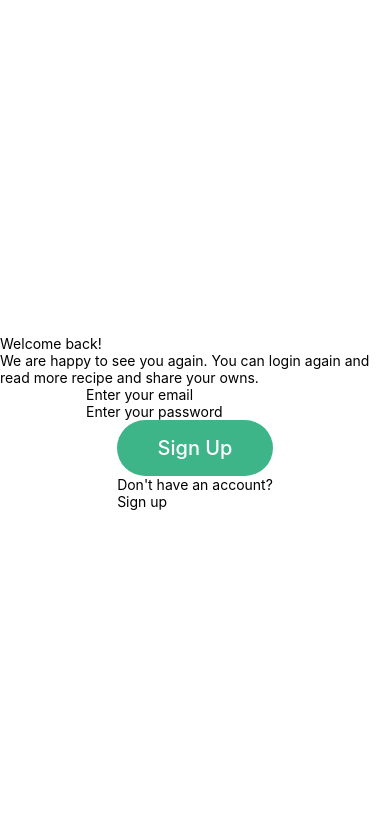
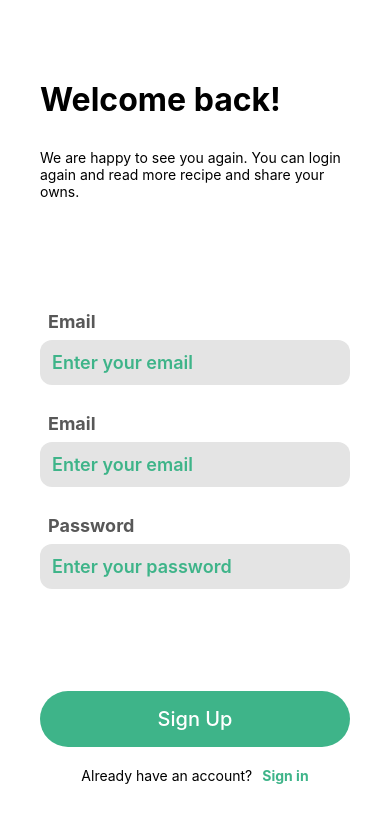
Before and after one commit to galanteria01/sharecipe, a React Native app: screen /Signup in a window 390 px wide. Shown: the top 822 px of the page. Built offline with nearby package versions, Linux system fonts and the light colour scheme.

Commit message:
feat: Implemented working auth and tabs

```diff
--- a/components/EmailInputField.jsx
+++ b/components/EmailInputField.jsx
@@ -1,12 +1,37 @@
 import React from 'react'
-import { View, Text, StyleSheet } from 'react-native'
+import { View, Text, StyleSheet, TextInput } from 'react-native'
 
-export default function EmailInputField() {
+export default function EmailInputField({title,label,value, onChange, placeholder, style}) {
     return (
-        <View>
-            <Text></Text>
-        </View>
+        <View style={style}>
+            <Text style={styles.text}>
+                {title}
+            </Text>
+            <TextInput
+                label={label}
+                placeholder={placeholder}
+                autoComplete='email'
+                style={styles.input}
+                value={value}
+                onChangeText={onChange}
+            />
+         </View>
     )
 }
 
-const styles = StyleSheet.create({})
+const styles = StyleSheet.create({
+    input: {
+        padding: 12,
+        fontWeight: '600',
+        fontSize: 18,
+        borderRadius: 12,
+        color: '#3eb489',
+        backgroundColor: '#e4e4e4'
+    },
+    text: {
+        fontSize: 18,
+        color: '#585858',
+        fontWeight: '700',
+        padding: 8
+    }
+})
--- a/components/PasswordInputField.jsx
+++ b/components/PasswordInputField.jsx
@@ -1,13 +1,38 @@
 import React from 'react'
-import { StyleSheet } from 'react-native'
-import { View, Text } from 'react-native'
+import { View, Text, StyleSheet, TextInput } from 'react-native'
 
-export default function PasswordInputField() {
+export default function PasswordInputField({title,label,value, onChange, placeholder, style}) {
     return (
-        <View>
-            <Text></Text>
-        </View>
+        <View style={style}>
+            <Text style={styles.text}>
+                {title}
+            </Text>
+            <TextInput
+                label={label}
+                placeholder={placeholder}
+                autoComplete='email'
+                style={styles.input}
+                value={value}
+                onChangeText={onChange}
+                secureTextEntry={true}
+            />
+         </View>
     )
 }
 
-const styles = StyleSheet.create({});
+const styles = StyleSheet.create({
+    input: {
+        padding: 12,
+        fontWeight: '600',
+        fontSize: 18,
+        borderRadius: 12,
+        color: '#3eb489',
+        backgroundColor: '#e4e4e4'
+    },
+    text: {
+        fontSize: 18,
+        color: '#585858',
+        fontWeight: '700',
+        padding: 8
+    }
+})
--- a/components/UsernameInputField.jsx
+++ b/components/UsernameInputField.jsx
@@ -1,12 +1,36 @@
 import React from 'react'
-import { View, Text, StyleSheet } from 'react-native'
+import { View, Text, StyleSheet, TextInput } from 'react-native'
 
-export default function UsernameInputField() {
+export default function UsernameInputField({title,label,value, setValue, placeholder, style}) {
     return (
-        <View>
-            <Text></Text>
-        </View>
+        <View style={style}>
+            <Text style={styles.text}>
+                {title}
+            </Text>
+            <TextInput
+                label={label}
+                placeholder={placeholder}
+                style={styles.input}
+                value={value}
+                onChangeText={(e) => setValue(e.target.value)}
+            />
+         </View>
     )
 }
 
-const styles = StyleSheet.create({});
+const styles = StyleSheet.create({
+    input: {
+        padding: 12,
+        fontWeight: '600',
+        fontSize: 18,
+        borderRadius: 12,
+        color: '#3eb489',
+        backgroundColor: '#e4e4e4'
+    },
+    text: {
+        fontSize: 18,
+        color: '#585858',
+        fontWeight: '700',
+        padding: 8
+    }
+})
--- a/screens/app/Home.jsx
+++ b/screens/app/Home.jsx
@@ -12,13 +12,19 @@ const Home = () => {
         })
     }
     return (
-        <SafeAreaView>
+        <SafeAreaView style={styles.root}>
             <Text>Home</Text>
-            <Button onPress={() => { onSignOut() }} title="SignOut" />
+
         </SafeAreaView>
     )
 }
 
 export default Home
 
-const styles = StyleSheet.create({})
+const styles = StyleSheet.create({
+    root: {
+        flex: 1,
+        justifyContent: 'center',
+        alignItems: 'center'
+    }
+})
--- a/screens/auth/Signin.jsx
+++ b/screens/auth/Signin.jsx
@@ -2,9 +2,11 @@ import { getAuth, signInWithEmailAndPassword } from 'firebase/auth';
 import React, { useContext, useState } from 'react'
 import { StyleSheet, Text, View, TextInput, Button } from 'react-native'
 import BigGreenButton from '../../components/BigGreenButton';
+import EmailInputField from '../../components/EmailInputField';
+import PasswordInputField from '../../components/PasswordInputField';
 import AuthContext from '../../context/AuthContext';
 
-export default function Signin() {
+export default function Signin({navigation}) {
 
   const { signIn } = useContext(AuthContext);
   const auth = getAuth();
@@ -28,30 +30,34 @@ export default function Signin() {
     <View style={styles.root}>
       <View style={styles.top}>
         <Text style={styles.head}>Welcome back!</Text>
-        <Text>We are happy to see you again. You can login
+        <Text style={styles.subHead}>We are happy to see you again. You can login
           again and read more recipe and share
           your owns.</Text>
       </View>
       <View style={styles.form}>
-        <TextInput
+        <EmailInputField
+          title="Email"
+          style={styles.input}
           label="Email"
           value={email}
-          onChangeText={(text) => setEmail(text)}
+          onChange={(input) => setEmail(input)}
           placeholder="Enter your email"
         />
-        <TextInput
+        <PasswordInputField
+          title="Password"
+          style={styles.input}
           label="Password"
           value={password}
-          onChangeText={(text) => setPassword(text)}
+          onChange={(input) => setPassword(input)}
           placeholder="Enter your password"
           secureTextEntry={true}
         />
       </View>
       <View style={styles.bottom}>
         <BigGreenButton text={'Sign In'} onPress={onLogin} />
-        <View>
+        <View style={styles.bottomBox}>
           <Text>Don't have an account?</Text>
-          <Text>Sign up</Text>
+          <Text style={styles.greenText} onPress={() => navigation.navigate('Signup')}>Sign up</Text>
         </View>
       </View>
     </View>
@@ -64,18 +70,41 @@ const styles = StyleSheet.create({
     flex: 1,
     backgroundColor: '#fff',
     alignItems: 'center',
-    justifyContent: 'center',
+    justifyContent: 'space-between',
+    paddingHorizontal: 40,
+    paddingTop: 80,
+    paddingBottom: 60
   },
   top: {
 
   },
   form: {
-
+    width: '100%'
+  },
+  input: {
+    marginVertical: 10
   },
   head: {
+    fontWeight: '700',
+    fontSize: 32,
+    marginBottom: 30
+  },
+  subHead: {
 
   },
   bottom: {
-
+    width: '100%'
+  },
+  bottomBox: {
+    display: 'flex',
+    flexDirection: 'row',
+    alignItems: 'center',
+    justifyContent: 'center',
+    marginTop: 20
+  },
+  greenText: {
+    color: '#3eb489',
+    fontWeight: '700',
+    marginLeft: 10
   }
 })
--- a/screens/auth/Signup.jsx
+++ b/screens/auth/Signup.jsx
@@ -2,9 +2,12 @@ import { createUserWithEmailAndPassword, getAuth, signInWithEmailAndPassword } f
 import React, { useContext, useState } from 'react'
 import { StyleSheet, Text, View, TextInput, Button } from 'react-native'
 import BigGreenButton from '../../components/BigGreenButton';
+import EmailInputField from '../../components/EmailInputField';
+import PasswordInputField from '../../components/PasswordInputField';
+import UsernameInputField from '../../components/UsernameInputField';
 import AuthContext from '../../context/AuthContext';
 
-export default function Signup() {
+export default function Signup({navigation}) {
 
   const { signUp } = useContext(AuthContext);
   const auth = getAuth();
@@ -28,30 +31,42 @@ export default function Signup() {
     <View style={styles.root}>
       <View style={styles.top}>
         <Text style={styles.head}>Welcome back!</Text>
-        <Text>We are happy to see you again. You can login
+        <Text style={styles.subHead}>We are happy to see you again. You can login
           again and read more recipe and share
           your owns.</Text>
       </View>
       <View style={styles.form}>
-        <TextInput
+      <UsernameInputField
+          title="Email"
+          style={styles.input}
           label="Email"
           value={email}
-          onChangeText={(text) => setEmail(text)}
+          setValue={setEmail}
           placeholder="Enter your email"
         />
-        <TextInput
+        <EmailInputField
+          title="Email"
+          style={styles.input}
+          label="Email"
+          value={email}
+          setValue={setEmail}
+          placeholder="Enter your email"
+        />
+        <PasswordInputField
+          title="Password"
+          style={styles.input}
           label="Password"
           value={password}
-          onChangeText={(text) => setPassword(text)}
+          onChangeText={setPassword}
           placeholder="Enter your password"
           secureTextEntry={true}
         />
       </View>
       <View style={styles.bottom}>
         <BigGreenButton text={'Sign Up'} onPress={onSignup} />
-        <View>
-          <Text>Don't have an account?</Text>
-          <Text>Sign up</Text>
+        <View style={styles.bottomBox}>
+          <Text>Already have an account?</Text>
+          <Text style={styles.greenText} onPress={() => navigation.goBack()}>Sign in</Text>
         </View>
       </View>
     </View>
@@ -64,18 +79,41 @@ const styles = StyleSheet.create({
     flex: 1,
     backgroundColor: '#fff',
     alignItems: 'center',
-    justifyContent: 'center',
+    justifyContent: 'space-between',
+    paddingHorizontal: 40,
+    paddingTop: 80,
+    paddingBottom: 60
   },
   top: {
 
   },
   form: {
-
+    width: '100%'
+  },
+  input: {
+    marginVertical: 10
   },
   head: {
+    fontWeight: '700',
+    fontSize: 32,
+    marginBottom: 30
+  },
+  subHead: {
 
   },
   bottom: {
-
+    width: '100%'
+  },
+  bottomBox: {
+    display: 'flex',
+    flexDirection: 'row',
+    alignItems: 'center',
+    justifyContent: 'center',
+    marginTop: 20
+  },
+  greenText: {
+    color: '#3eb489',
+    fontWeight: '700',
+    marginLeft: 10
   }
 })
--- a/services/firebase.js
+++ b/services/firebase.js
@@ -1,4 +1,3 @@
-
 const firebaseConfig = {
   apiKey: "AIzaSyBlj2LXGJaA7wngME3Pnn-yktl1Hd8SW5c",
   authDomain: "sharecipe-aa469.firebaseapp.com",
@@ -9,6 +8,4 @@ const firebaseConfig = {
   measurementId: "G-X4Z5P9SFSZ"
 };
 
-
-
 export { firebaseConfig };
--- a/stacks/AppStacks.jsx
+++ b/stacks/AppStacks.jsx
@@ -1,5 +1,6 @@
 import { createNativeStackNavigator } from '@react-navigation/native-stack'
 import React from 'react'
+import Settings from '../screens/app/Settings'
 import Tabs from '../screens/app/Tabs'
 
 const AppStacks = () => {
@@ -7,6 +8,7 @@ const AppStacks = () => {
     return (
         <AppStack.Navigator screenOptions={{ headerShown: false }}>
             <AppStack.Screen name="Tabs" component={Tabs} />
+            <AppStack.Screen name='Settings' component={Settings} />
         </AppStack.Navigator>
     )
 }
```
Also changed, not shown: utils/validators.js (added), 2 other files (tests, documents, lock files or other folders).
